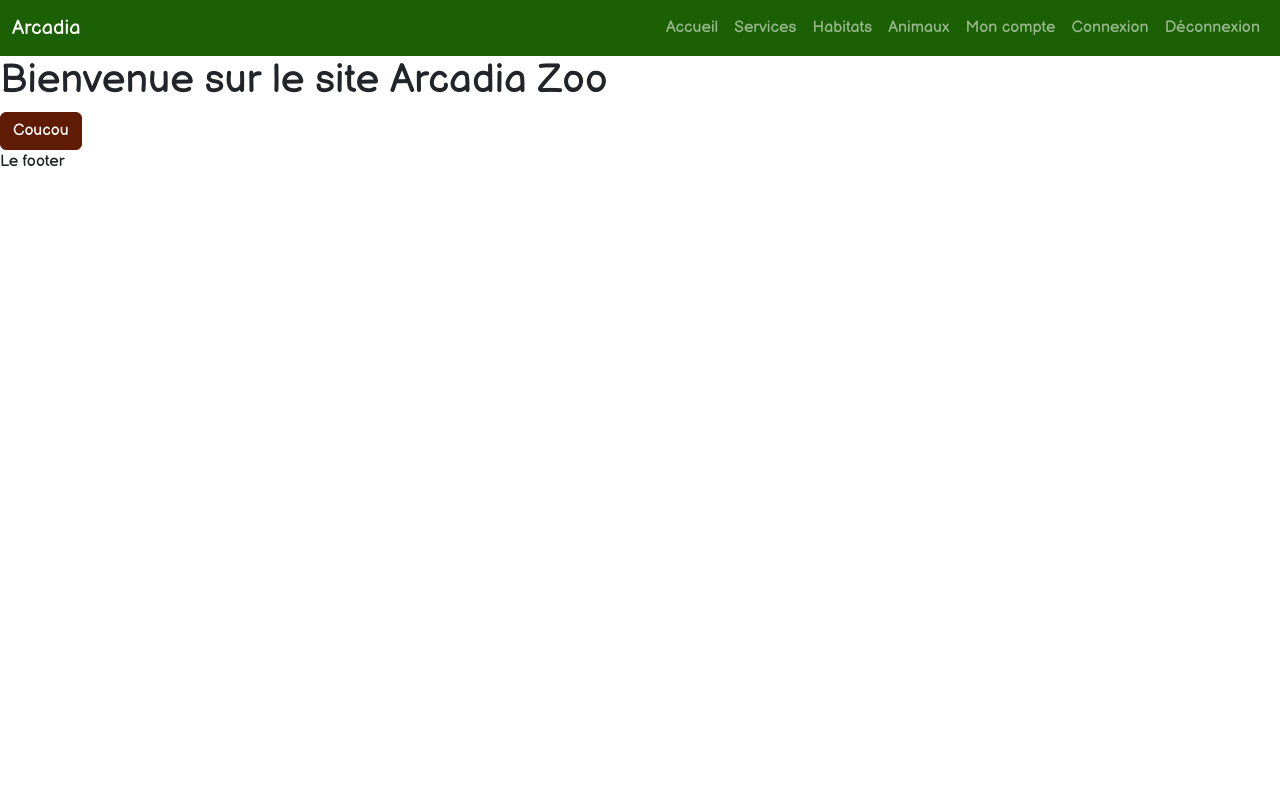
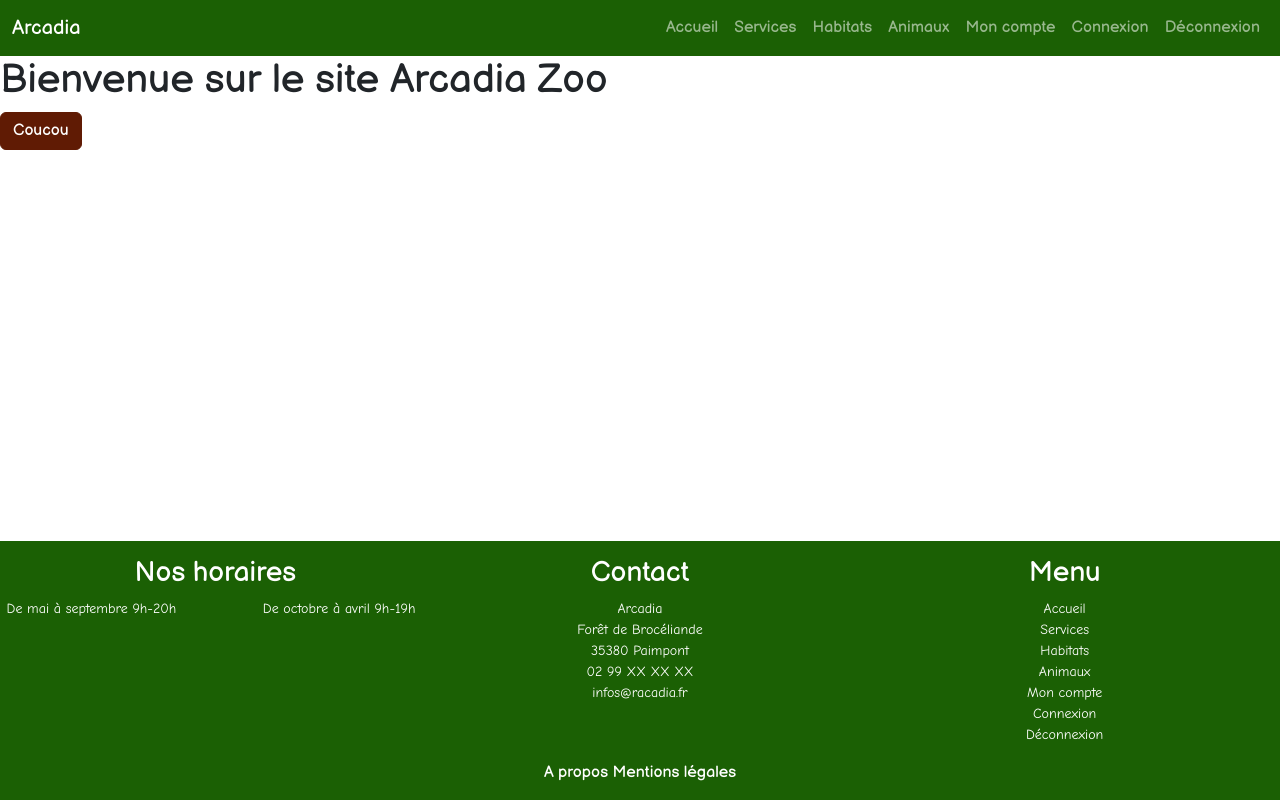
Before and after one commit to Texy-dev/ArcadiaZooFront, a website with bundled scripts: page index.html in a window 1280 px wide. Built offline with nearby package versions, Linux system fonts and the light colour scheme; files whose address does not match are found by name; a web font is replaced by a local one.

Commit message:
Ajout footer

```diff
--- a/index.html
+++ b/index.html
@@ -49,7 +49,45 @@
         <!--Ici sera injecté le contenu du site-->
     </main>
 
-    <footer>Le footer</footer>
+    <footer class="bg-dark text-white text-center footer">
+        <div class="row">
+            <div class="col-12 col-lg-4">
+                <h3>Nos horaires</h3>
+                <div class="row justify-content-between">
+                    <div class="col-4 col-lg-5 p-0">
+                        <p>De mai à septembre 9h-20h</p>
+                    </div>
+                    <div class="col-5">
+                        <p>De octobre à avril 9h-19h</p>
+                    </div>
+                </div>
+            </div>
+            <div class="col-6 col-lg-4">
+                <h3>Contact</h3>
+                <p>
+                    Arcadia <br>
+                    Forêt de Brocéliande <br>
+                    35380 Paimpont <br>
+                    02 99 XX XX XX <br>
+                    infos@racadia.fr
+                </p>
+            </div>
+            <div class="col-6 col-lg-4">
+                <h3>Menu</h3>
+                <p>
+                    Accueil <br>
+                    Services <br>
+                    Habitats <br>
+                    Animaux <br>
+                    Mon compte <br>
+                    Connexion <br>
+                    Déconnexion
+                </p>
+            </div>
+        </div>
+
+        A propos Mentions légales
+    </footer>
 
     <script type="module" src="Router/router.js"></script>
     <script src="node_modules/bootstrap/dist/js/bootstrap.bundle.min.js"></script>
--- a/scss/main.scss
+++ b/scss/main.scss
@@ -1,2 +1,23 @@
 @import url("/node_modules/bootstrap-icons/font/bootstrap-icons.css");
 @import 'custom';
+
+html{
+    position: relative;
+    min-height: 100%;
+}
+
+main{
+    margin-bottom: 350px;
+}
+
+p{
+    font-family: Comic Neue;
+    font-size: 14px;
+}
+
+footer.footer{
+    padding: 15px;
+    position: absolute;
+    bottom: 0;
+    width: 100%;
+}
```
Also changed, not shown: scss/main.css, 1 other file.
